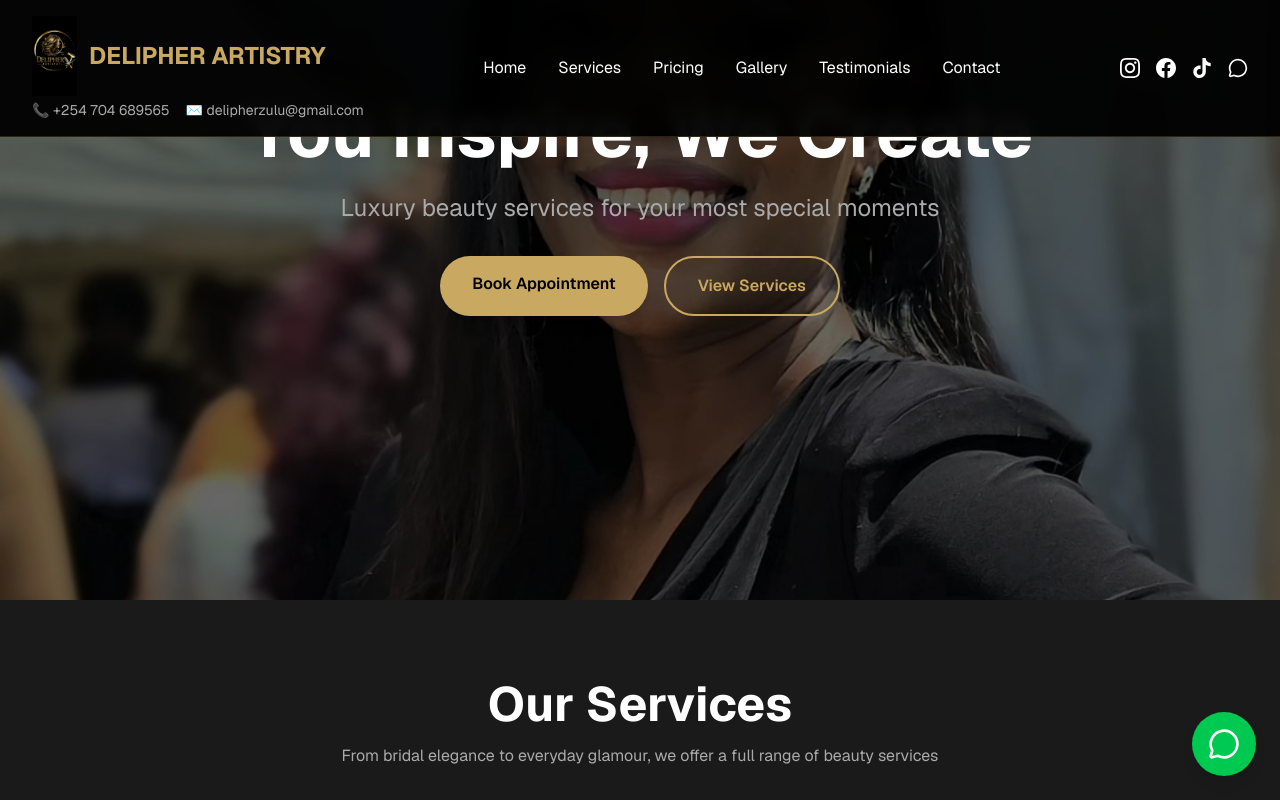
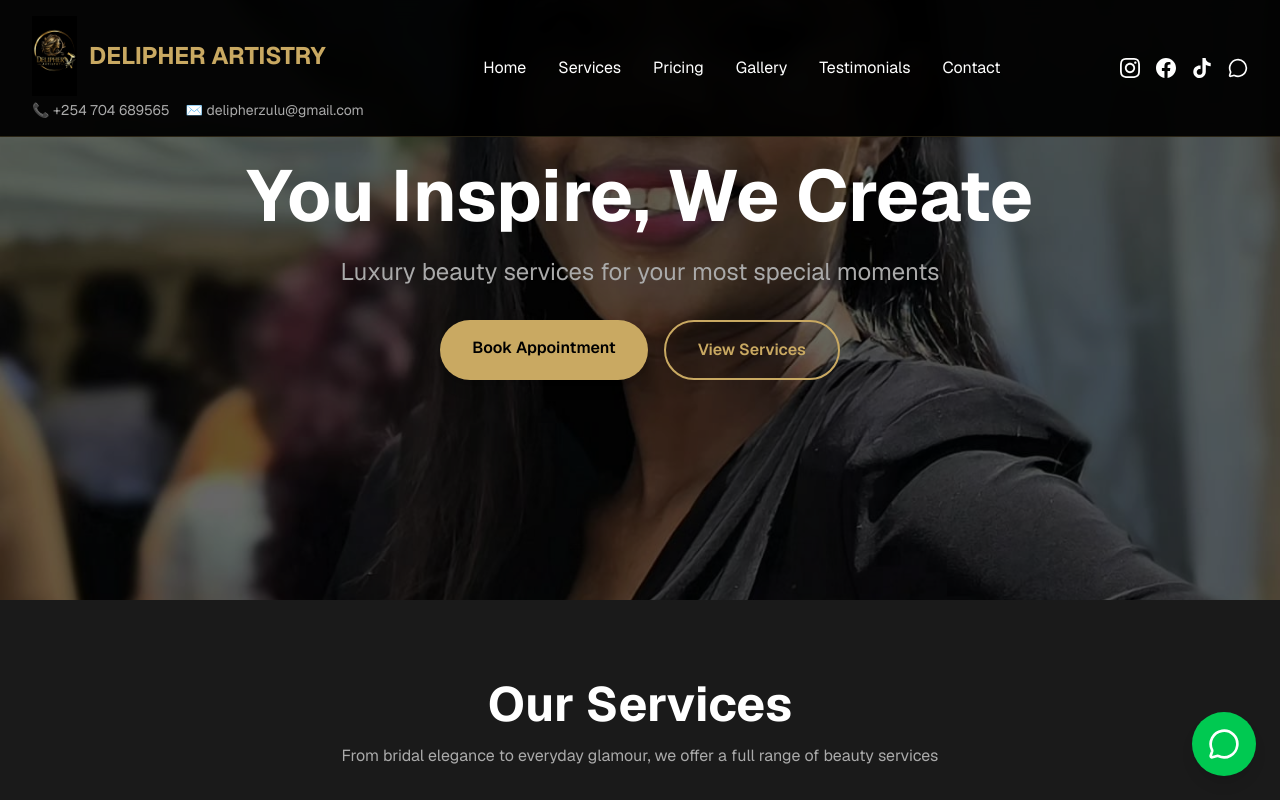
Before and after one commit to Mathews169282/beuty-studio, a Next.js app: page / in a window 1280 px wide. Shown: the top 800 px of the page. Built offline with nearby package versions, Linux system fonts and the light colour scheme.

Commit message:
Fix hero section padding to account for taller header

```diff
--- a/app/page.tsx
+++ b/app/page.tsx
@@ -123,7 +123,7 @@ export default function Home() {
       </nav>
 
       {/* Hero Section */}
-      <section id="home" className="pt-24 pb-16 px-4 sm:px-6 lg:px-8 relative min-h-[600px]">
+      <section id="home" className="pt-40 pb-16 px-4 sm:px-6 lg:px-8 relative min-h-[600px]">
         <div className="absolute inset-0 z-0">
           {heroImages.map((image, index) => (
             <div
```
